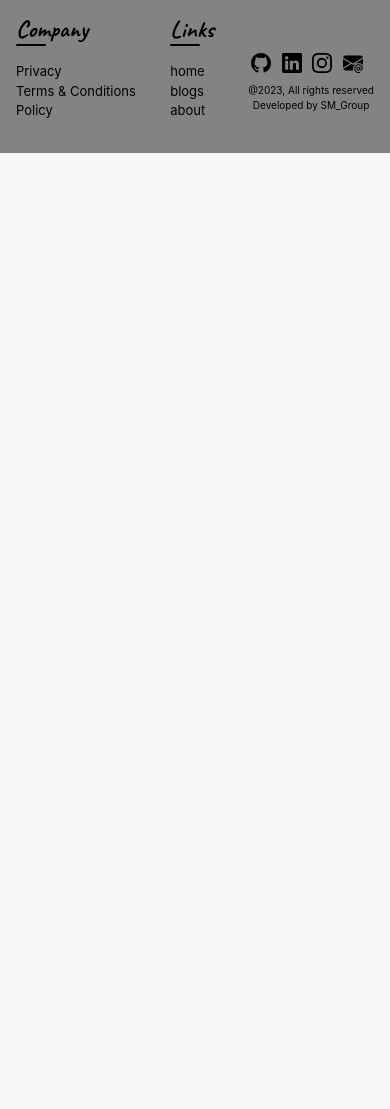
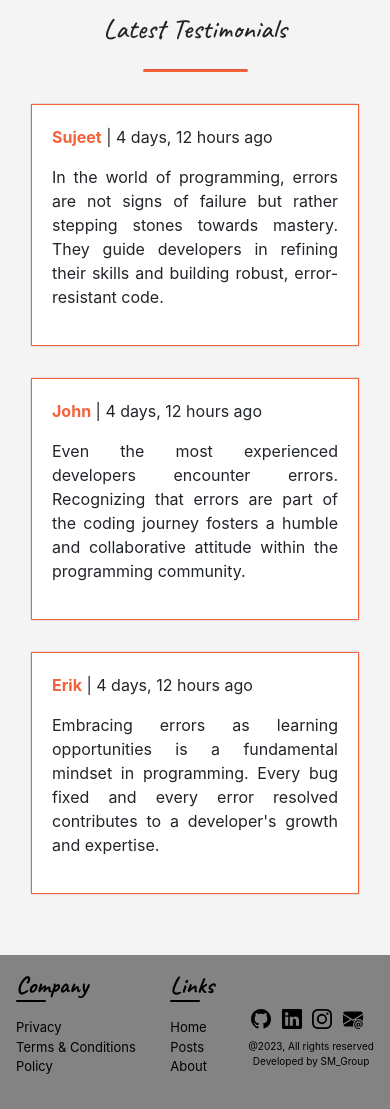
Before and after one commit to Sujeet2003/Blog, a Django app: page / in a window 390 px wide. Shown: the part 3172-4281 px from the top of the page. Before the commit the page ends 3325 px from the top, so only its background shows below. Run offline with Django 4.2, Linux system fonts and the light colour scheme; data comes from the database, SQL or seed files in the repository; both versions use the stored data as it was after the commit.

Commit message:
done_with_all

```diff
--- a/base/admin.py
+++ b/base/admin.py
@@ -1,5 +1,5 @@
 from django.contrib import admin
-from .models import facts, posts, logginedUser, projectItems, personalDetails, personalSkills
+from .models import facts, posts, logginedUser, projectItems, personalDetails, personalSkills, contact_form, reviewUs
 
 # Register your models here.
 admin.site.register(facts)
@@ -8,3 +8,5 @@ admin.site.register(logginedUser)
 admin.site.register(projectItems)
 admin.site.register(personalDetails)
 admin.site.register(personalSkills)
+admin.site.register(contact_form)
+admin.site.register(reviewUs)
--- a/base/models.py
+++ b/base/models.py
@@ -59,3 +59,20 @@ class personalSkills(models.Model):
 
     def __str__(self):
         return str(self.others)
+
+class contact_form(models.Model):
+    name = models.CharField(max_length=50)
+    email = models.EmailField()
+    phone = models.BigIntegerField()
+    description = models.TextField()
+
+    def __str__(self):
+        return str(self.email)
+
+class reviewUs(models.Model):
+    user = models.ForeignKey(User, on_delete=models.CASCADE)
+    testinomial = models.TextField()
+    testinomial_created = models.DateTimeField(auto_now_add=True)
+
+    def __str__(self):
+        return str(self.user)
--- a/base/urls.py
+++ b/base/urls.py
@@ -21,5 +21,7 @@ urlpatterns = [
     path('all-posts/delete-comments/<str:pk>/', views.deleteComments, name="deleteComments"),
     path('all-posts/ask-your-query/', views.askQuery, name="askQuery"),
     path('about-me/', views.about, name="about"),
+    path('contact-us/', views.contact, name="contact"),
+    path('review-us/', views.rateUs, name="review"),
 ]
 urlpatterns += static(settings.MEDIA_URL, document_root=settings.MEDIA_ROOT)
--- a/base/views.py
+++ b/base/views.py
@@ -1,6 +1,5 @@
 from django.shortcuts import render, redirect
-from django.http import HttpResponseRedirect, HttpResponseNotFound
-from .models import facts, posts, logginedUser, projectItems, personalDetails, personalSkills
+from .models import facts, posts, logginedUser, projectItems, personalDetails, personalSkills, contact_form, reviewUs
 from django.contrib import messages
 from .forms import updateFact, updatePost, updateUserComments
 from django.contrib.auth.models import User
@@ -21,10 +20,13 @@ def home(request):
 
     Facts = facts.objects.all().filter()[0:3]
 
+    testinomials = reviewUs.objects.all().order_by('-testinomial_created').filter()[0:3]
+
     context = {
         'message': message,
         'facts': Facts,
         'Posts': Posts,
+        'testinomials': testinomials,
     }
     return render(request, 'home.html', context)
 
@@ -229,3 +231,27 @@ def about(request):
         'skills': skills,
     }
     return render(request, 'about.html', context)
+
+def contact(request):
+    if request.method == 'POST':
+        name = request.POST.get('name')
+        email = request.POST.get('email')
+        phone = request.POST.get('phone')
+        description = request.POST.get('description')
+        form = contact_form(name=name, email=email, phone=phone, description=description)
+        form.save()
+        messages.success(request, "Thanks for contacting us, We'll contact you back soon!!")
+        return redirect('contact')
+    else:
+        return render(request, 'contact.html')
+
+@login_required(login_url='login')
+def rateUs(request):
+    if request.method == 'POST':
+        testinomial = request.POST['testinomial']
+        test = reviewUs(user=request.user, testinomial=testinomial)
+        test.save()
+        messages.success(request, "Thanks for your review!!")
+        return redirect('home')
+    else:
+        return render(request, 'reviewUs.html')
--- a/static/css/style.css
+++ b/static/css/style.css
@@ -690,3 +690,40 @@ strong {
         flex-direction: column;
     }
 }
+.fact-form input[type='number']::-webkit-inner-spin-button, .fact-form input[type='number']::-webkit-outer-spin-button {
+    -webkit-appearance: none;
+}
+.message-section{
+    position: absolute;
+    top: 0;
+}
+
+.carousel-item img{
+    height: 500px;
+}
+.d-none{
+    display: block !important;
+}
+.d-none h5{
+    margin-top: 10px;
+    font-size: 1rem;
+}
+.d-none p{
+    font-size: 1rem;
+    margin-bottom: 0;
+}
+@media(max-width: 500px){
+    .carousel-item img{
+        height: 300px;
+    }
+}
+.testinomial-container{
+    margin: 25px 0;
+}
+.testinomial{
+    display: flex;
+    justify-content: space-between;
+}
+.test{
+    margin: 0 10px;
+}
--- a/templates/about.html
+++ b/templates/about.html
@@ -61,5 +61,9 @@
             </div>
         </div>
     </div>
+    <div class="main-btn">
+        <a href="{% url 'review' %}"><button type="button"
+                class="btn btn-outline search-btn-color large-main-btn">Rate Us</button></a>
+    </div>
 </section>
 {% endblock %}
--- a/templates/base.html
+++ b/templates/base.html
@@ -45,7 +45,7 @@
                     <a class="nav-link" href="{% url 'about' %}">About</a>
                 </li>
                 <li class="nav-item">
-                    <a class="nav-link" href="#">Contact</a>
+                    <a class="nav-link" href="{% url 'contact' %}">Contact</a>
                 </li>
             </ul>
             <form class="form-inline my-2 my-lg-0" method="get">
@@ -62,7 +62,7 @@
 
     <!-- Messages/Alerts -->
 
-    <div>
+    <div class="message-section">
         {% for msg in messages %}
         {% if msg.tags == 'success' %}
         <div class="msg-alert">
@@ -116,9 +116,9 @@
         <div class="links">
             <h4>Links</h4>
             <ul>
-                <li><a href="">home</a></li>
-                <li><a href="">blogs</a></li>
-                <li><a href="">about</a></li>
+                <li><a href="{% url 'home' %}">Home</a></li>
+                <li><a href="{% url 'post' %}">Posts</a></li>
+                <li><a href="{% url 'about' %}">About</a></li>
             </ul>
         </div>
         <div>
--- a/templates/home.html
+++ b/templates/home.html
@@ -78,7 +78,7 @@
         </div>
       </div>
 
-    </section>
+
     <div>
       <div id="carouselExampleCaptions" class="carousel slide" data-ride="carousel">
         <ol class="carousel-indicators">
@@ -88,24 +88,29 @@
         </ol>
         <div class="carousel-inner">
           <div class="carousel-item active">
-            <img src="{% static 'images/banner_images_1.jpg' %}" class="d-block w-100" alt="...">
+            <img src="{% static 'images/carousel_1.jpg' %}" class="d-block w-100" alt="...">
             <div class="carousel-caption d-none d-md-block">
-              <h5>First slide label</h5>
-              <p>Nulla vitae elit libero, a pharetra augue mollis interdum.</p>
+              <h5>The Term "Bug"</h5>
+              <p>The term "bug" in computer science originated in 1947 when Grace Hopper found an actual moth causing a
+                malfunction in the Harvard Mark II computer. She taped the moth in her logbook and noted, "First actual
+                case of bug being found."
+              </p>
             </div>
           </div>
           <div class="carousel-item">
-            <img src="{% static 'images/banner_images.jpg' %}" class="d-block w-100" alt="...">
+            <img src="{% static 'images/carousel_2.jpg' %}" class="d-block w-100" alt="...">
             <div class="carousel-caption d-none d-md-block">
-              <h5>Second slide label</h5>
-              <p>Lorem ipsum dolor sit amet, consectetur adipiscing elit.</p>
+              <h5>Humility in Coding</h5>
+              <p>Even the most experienced developers encounter errors. Recognizing that errors are part of the coding
+                journey fosters a humble and collaborative attitude within the programming community.</p>
             </div>
           </div>
           <div class="carousel-item">
-            <img src="{% static 'images/blog_1.jpg' %}" class="d-block w-100" alt="...">
+            <img src="{% static 'images/carousel_3.jpg' %}" class="d-block w-100" alt="...">
             <div class="carousel-caption d-none d-md-block">
-              <h5>Third slide label</h5>
-              <p>Praesent commodo cursus magna, vel scelerisque nisl consectetur.</p>
+              <h5>Continuous Learning and Improvement</h5>
+              <p>Embracing errors as learning opportunities is a fundamental mindset in programming. Every bug fixed and
+                every error resolved contributes to a developer's growth and expertise.</p>
             </div>
           </div>
         </div>
@@ -119,5 +124,25 @@
         </a>
       </div>
     </div>
+
+    <div class="testinomial-container">
+      <div class="main-heading">
+        <h3>Latest Testimonials</h3>
+        <hr>
+      </div>
+      <div class="testinomial-section">
+        <div class="home-card-facts testinomial">
+          {% for test in testinomials %}
+          <div class="card-deck post-card-deck test">
+            <div class="card">
+              <div class="card-body">
+                <p><strong>{{test.user}}</strong> | {{test.testinomial_created | timesince}} ago</p>
+                <p>{{test.testinomial}}</p>
+              </div>
+            </div>
+          </div>
+          {% endfor %}
+      </div>
+    </div>
 </section>
 {% endblock %}
```
Also changed, not shown: templates/contact.html (added, +26 -0 lines), templates/reviewUs.html (added, +20 -0 lines), base/migrations/0015_contact_form.py (added), base/migrations/0016_reviewus.py (added), base/migrations/0017_reviewus_testinomial_created.py (added), db.sqlite3, media/images/2023-06-09_1.png (added), static/images/carousel_2.jpg (added), 2 other files.
